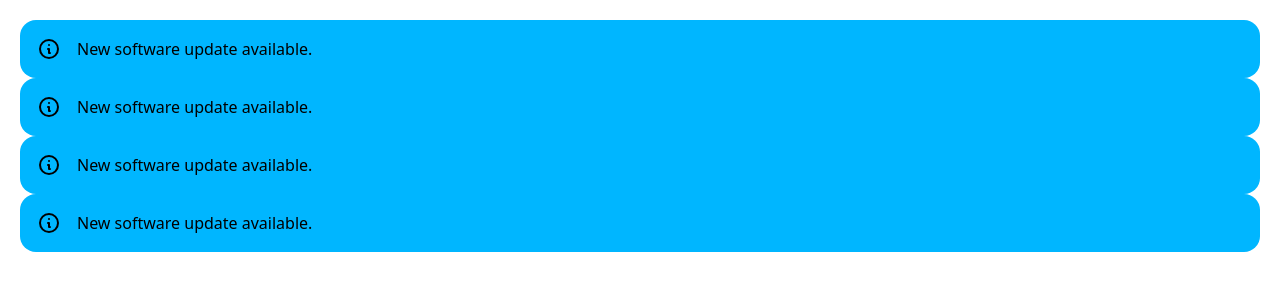
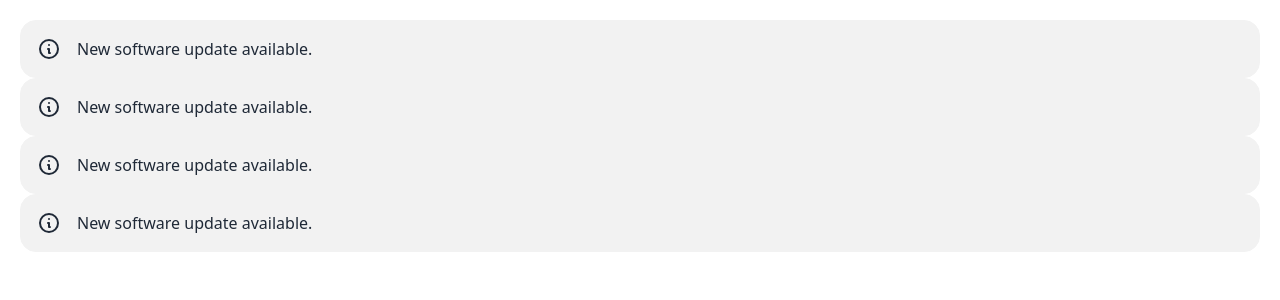
Before and after one commit to mehrnaz98/Alert-app, a Vue app: page / in a window 1280 px wide. Shown: the top 300 px of the page. Built offline with nearby package versions, Linux system fonts and the light colour scheme.

Commit message:
make class dynamic with alert-${type} to get the type from the parent

```diff
--- a/src/App.vue
+++ b/src/App.vue
@@ -10,7 +10,7 @@ function handleClose() {
     <AppAlert type="info"></AppAlert>
     <AppAlert type="success"></AppAlert>
     <AppAlert type="warning"></AppAlert>
-    <AppAlert type="error @close=handleClose"></AppAlert>
+    <AppAlert type="error" @close="handleClose"></AppAlert>
   </div>
 </template>
 
--- a/src/components/AppAlert.vue
+++ b/src/components/AppAlert.vue
@@ -5,7 +5,7 @@ defineProps({
 </script>
 
 <template>
-  <div role="alert" class="alert alert-info">
+  <div role="alert" :class="`alert alert-${type}`">
     <svg
       xmlns="http://www.w3.org/2000/svg"
       fill="none"
```
